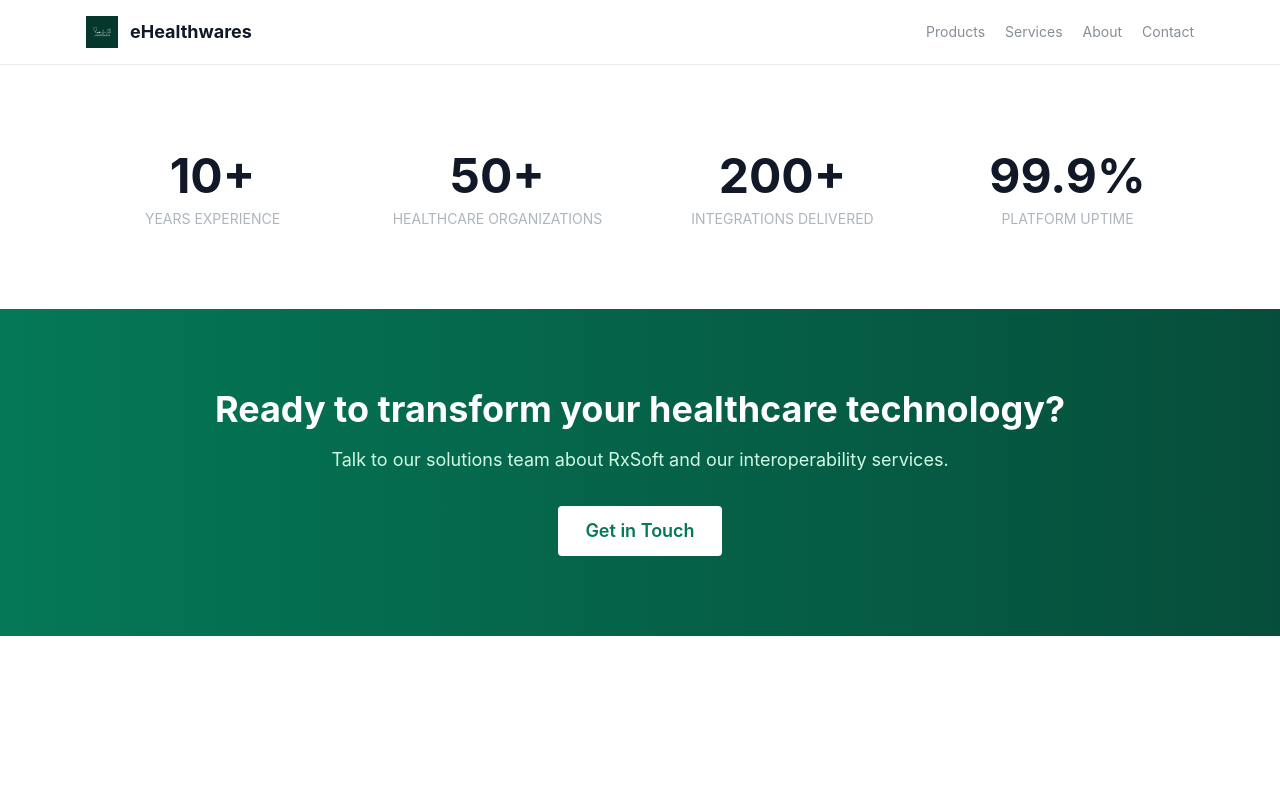
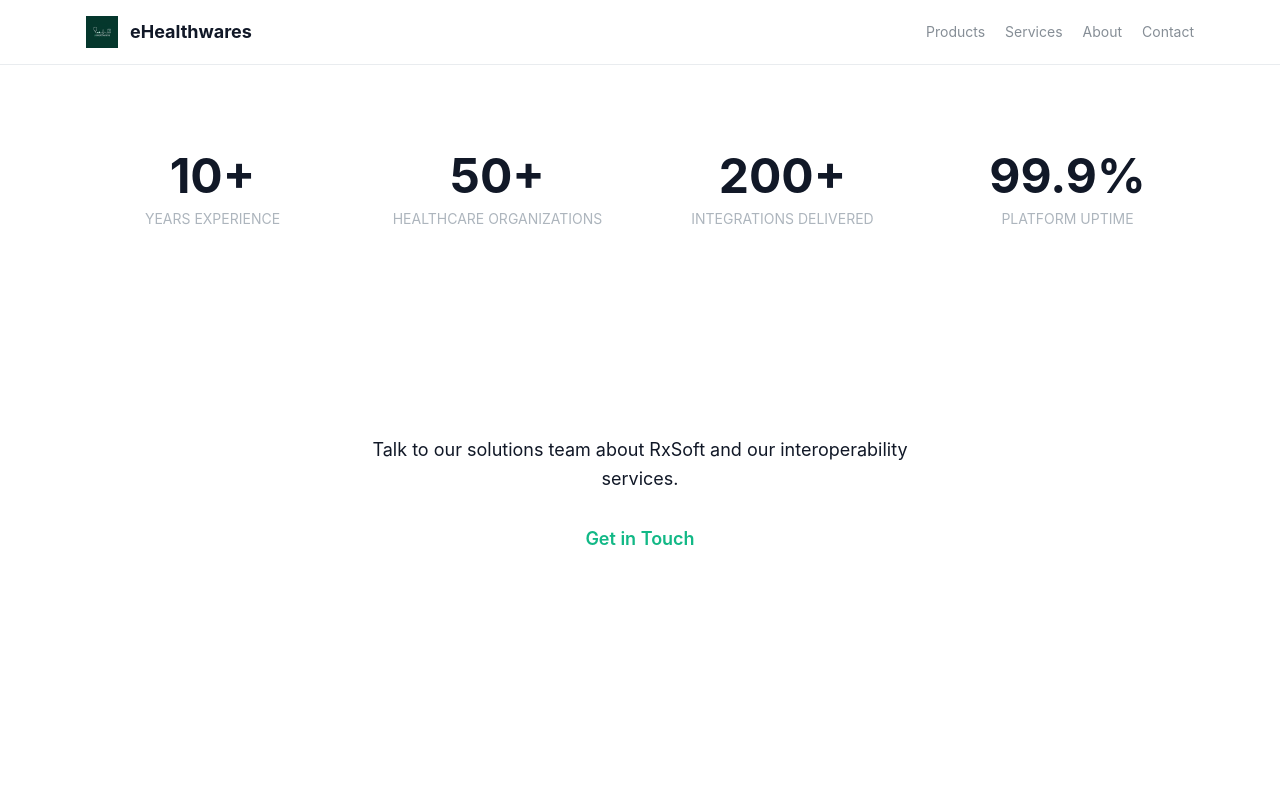
Before and after one commit to johnehealthwares/ehealthwares, a Next.js app: page / in a window 1280 px wide. Shown: the top 800 px of the page. Built offline with nearby package versions, Linux system fonts and the light colour scheme; no server answers.

Commit message:
Task 9: Partners + Investors + Careers + CTABanner (pure Mantine)

```diff
--- a/src/components/sections/CTABanner.tsx
+++ b/src/components/sections/CTABanner.tsx
@@ -1,4 +1,4 @@
-import { Button, Container, Text, Title } from '@mantine/core';
+import { Button, Container, Title, Text, Box } from '@mantine/core';
 import Link from 'next/link';
 import type { SiteSection } from '@/lib/types';
 
@@ -10,26 +10,24 @@ export function CTABanner({ section }: CTABannerProps) {
   if (!section) return null;
 
   return (
-    <section className="py-20 bg-gradient-to-r from-brand-700 to-brand-900 text-white">
-      <Container size="lg" className="text-center">
-        <Title order={2} className="text-4xl font-display mb-4 text-white">
-          {section.title}
-        </Title>
+    <Box
+      component="section"
+      py={80}
+      style={{
+        background: 'linear-gradient(135deg, var(--mantine-color-brand-7) 0%, var(--mantine-color-brand-9) 100%)',
+      }}
+    >
+      <Container size="lg" ta="center">
+        <Title order={2} c="white">{section.title}</Title>
         {section.subtitle && (
-          <Text size="lg" className="text-brand-100 mb-8 max-w-2xl mx-auto leading-relaxed">
+          <Text size="lg" c="brand.1" mx="auto" maw={560} mt="sm" mb="lg">
             {section.subtitle}
           </Text>
         )}
-        <Button
-          component={Link}
-          href="/contact"
-          size="lg"
-          variant="white"
-          className="text-brand-700 font-semibold"
-        >
+        <Button component={Link} href="/contact" size="lg" variant="white" c="brand.7">
           Get in Touch
         </Button>
       </Container>
-    </section>
+    </Box>
   );
 }
--- /dev/null
+++ b/src/components/sections/Careers.tsx
@@ -0,0 +1,51 @@
+import { Container, SimpleGrid, Card, Image, Title, Text, Badge, Button, Box, Group } from '@mantine/core';
+import Link from 'next/link';
+import type { Career } from '@/lib/types';
+
+interface CareersProps {
+  careers: Career[];
+}
+
+export function Careers({ careers }: CareersProps) {
+  if (!careers?.length) return null;
+
+  return (
+    <Box component="section" py={80} style={{ backgroundColor: 'var(--mantine-color-gray-0)' }}>
+      <Container size="lg">
+        <Box ta="center" mb="xl">
+          <Title order={2}>Career Opportunities</Title>
+          <Text c="gray.6" mt="sm">Join our team and help build the future of healthcare technology</Text>
+        </Box>
+        <SimpleGrid cols={{ base: 1, sm: 2, lg: 3 }} spacing="lg">
+          {careers.map((c) => (
+            <Card key={c._id} padding={0} radius="md" withBorder>
+              {c.imageUrl && (
+                <Card.Section>
+                  <Image src={c.imageUrl} alt={c.title} h={160} fit="cover" />
+                </Card.Section>
+              )}
+              <Box p="md">
+                <Title order={4}>{c.title}</Title>
+                <Group gap="xs" mt="sm">
+                  {c.department && <Badge variant="light" color="brand" size="sm">{c.department}</Badge>}
+                  {c.location && <Badge variant="outline" color="gray" size="sm">{c.location}</Badge>}
+                  <Badge variant="filled" color={c.type === 'remote' ? 'green' : 'blue'} size="sm">
+                    {c.type}
+                  </Badge>
+                </Group>
+                {c.description && (
+                  <Text size="sm" c="gray.6" mt="sm" lineClamp={3}>
+                    {c.description}
+                  </Text>
+                )}
+                <Button component={Link} href={`/careers/${c.slug}`} variant="light" color="brand" fullWidth mt="md">
+                  View Position
+                </Button>
+              </Box>
+            </Card>
+          ))}
+        </SimpleGrid>
+      </Container>
+    </Box>
+  );
+}
--- /dev/null
+++ b/src/components/sections/Investors.tsx
@@ -0,0 +1,34 @@
+import { Container, SimpleGrid, Paper, Title, Text, Box } from '@mantine/core';
+import type { InvestorData } from '@/lib/types';
+
+interface InvestorsProps {
+  data: InvestorData[];
+}
+
+export function Investors({ data }: InvestorsProps) {
+  if (!data?.length) return null;
+
+  return (
+    <Box component="section" py={80}>
+      <Container size="lg">
+        <Box ta="center" mb="xl">
+          <Title order={2}>Investor Highlights</Title>
+          <Text c="gray.6" mt="sm">Key metrics and growth indicators for eHealthwares</Text>
+        </Box>
+        <SimpleGrid cols={{ base: 1, sm: 2, lg: 5 }} spacing="lg">
+          {data.map((d) => (
+            <Paper key={d._id} p="xl" radius="md" withBorder ta="center">
+              <Title order={1} c="brand.6" style={{ fontSize: 'clamp(1.8rem, 3vw, 2.5rem)' }}>
+                {d.value}
+              </Title>
+              <Text fw={600} size="sm" c="gray.8" mt={4}>{d.label}</Text>
+              {d.description && (
+                <Text size="xs" c="gray.5" mt={4}>{d.description}</Text>
+              )}
+            </Paper>
+          ))}
+        </SimpleGrid>
+      </Container>
+    </Box>
+  );
+}
--- a/src/components/sections/Partners.tsx
+++ b/src/components/sections/Partners.tsx
@@ -1,4 +1,4 @@
-import { Container, Text, Title } from '@mantine/core';
+import { Container, Group, Paper, Image, Title, Text, Box } from '@mantine/core';
 import type { Partner } from '@/lib/types';
 
 interface PartnersProps {
@@ -9,19 +9,21 @@ export function Partners({ partners }: PartnersProps) {
   if (!partners?.length) return null;
 
   return (
-    <section className="py-16 bg-gray-50">
+    <Box component="section" py={64} style={{ backgroundColor: 'var(--mantine-color-gray-0)' }}>
       <Container size="lg">
-        <Title order={3} className="text-2xl font-display text-gray-900 mb-8 text-center">
-          Strategic Partnerships
-        </Title>
-        <div className="flex flex-wrap justify-center gap-8">
+        <Title order={3} ta="center" mb="lg">Strategic Partnerships</Title>
+        <Group justify="center" gap="lg">
           {partners.map((p) => (
-            <div key={p._id} className="flex items-center justify-center px-8 py-4 bg-white rounded-lg border border-gray-100">
-              <Text fw={600} className="text-gray-700">{p.name}</Text>
-            </div>
+            <Paper key={p._id} p="md" withBorder radius="md" style={{ minWidth: 140, textAlign: 'center' }}>
+              {p.logoUrl ? (
+                <Image src={p.logoUrl} alt={p.name} h={40} fit="contain" />
+              ) : (
+                <Text fw={600} c="gray.7">{p.name}</Text>
+              )}
+            </Paper>
           ))}
-        </div>
+        </Group>
       </Container>
-    </section>
+    </Box>
   );
 }
```
